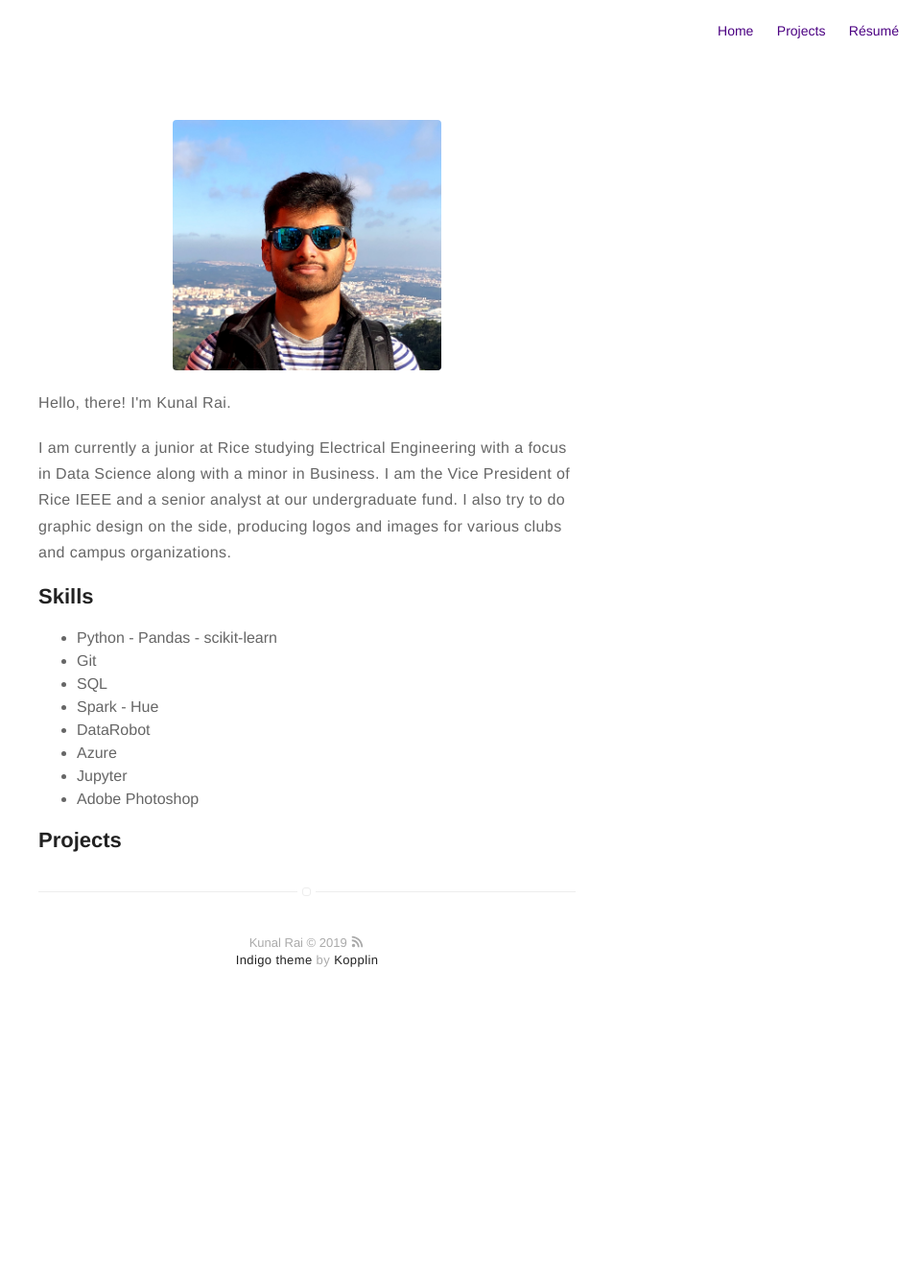
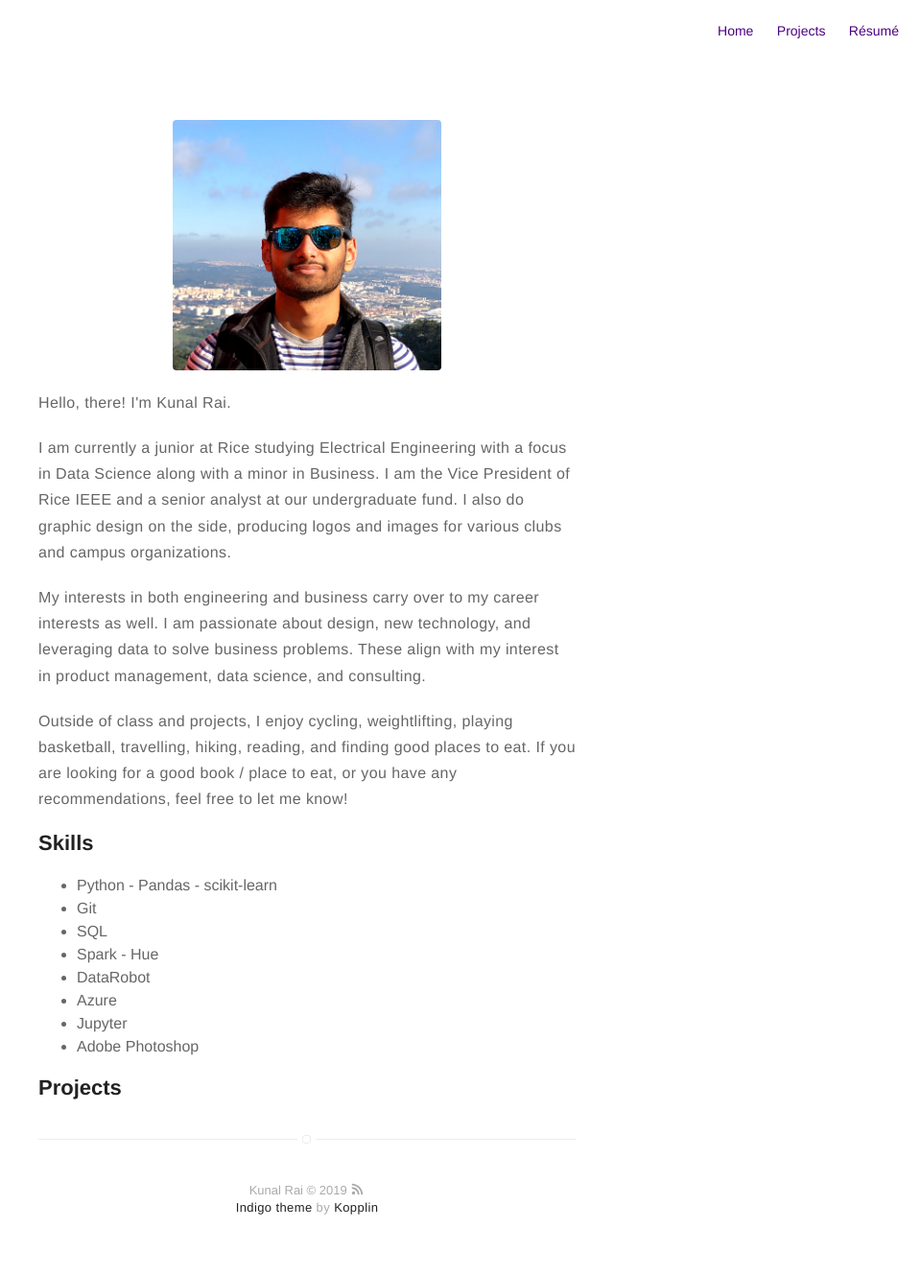
Before and after one commit to kunalrye/kunalrye.github.io, a Jekyll site: the page built from about.md, in a window 1280 px wide. Shown: the whole page at 96% size, without its empty margins (320-1280 px from the left). Built offline with Jekyll 4.4.1, drawn with Linux system fonts in a browser that asks for light colours; before the commit the page ends 1073 px from its top, so only the background shows below that.

Commit message:
updated about.md

```diff
--- a/about.md
+++ b/about.md
@@ -6,8 +6,9 @@ layout: page
 
 <p>Hello, there! I'm Kunal Rai.</p>
 
-<p>I am currently a junior at Rice studying Electrical Engineering with a focus in Data Science along with a minor in Business. I am the Vice President of Rice IEEE and a senior analyst at our undergraduate fund. I also try to do graphic design on the side, producing logos and images for various clubs and campus organizations.</p>
-
+<p>I am currently a junior at Rice studying Electrical Engineering with a focus in Data Science along with a minor in Business. I am the Vice President of Rice IEEE and a senior analyst at our undergraduate fund. I also do graphic design on the side, producing logos and images for various clubs and campus organizations.</p>
+<p>My interests in both engineering and business carry over to my career interests as well. I am passionate about design, new technology, and leveraging data to solve business problems. These align with my interest in product management, data science, and consulting.<p>
+<p>Outside of class and projects, I enjoy cycling, weightlifting, playing basketball, travelling, hiking, reading, and finding good places to eat. If you are looking for a good book / place to eat, or you have any recommendations, feel free to let me know!<p>
 <h2>Skills</h2>
 
 <ul class="skill-list">
```
